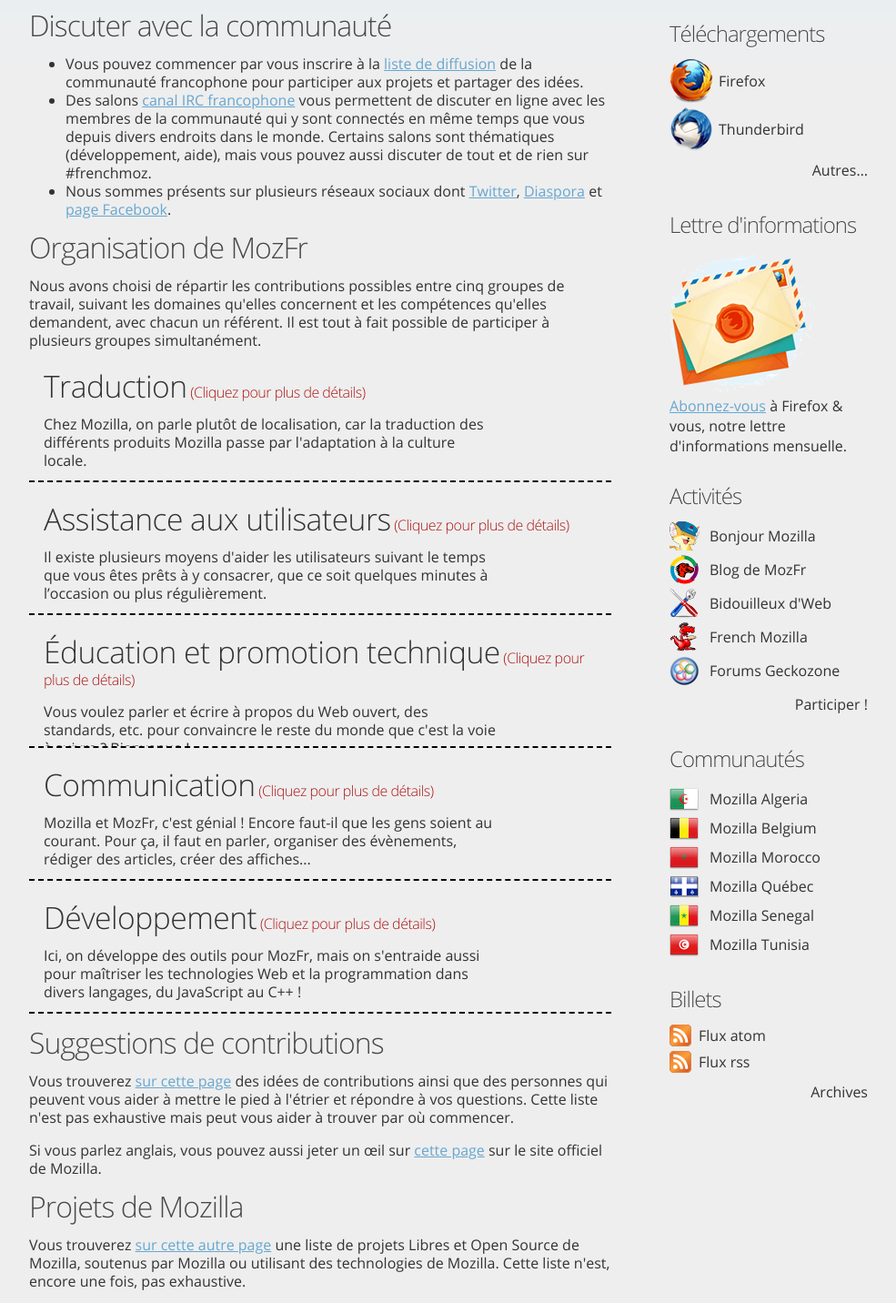
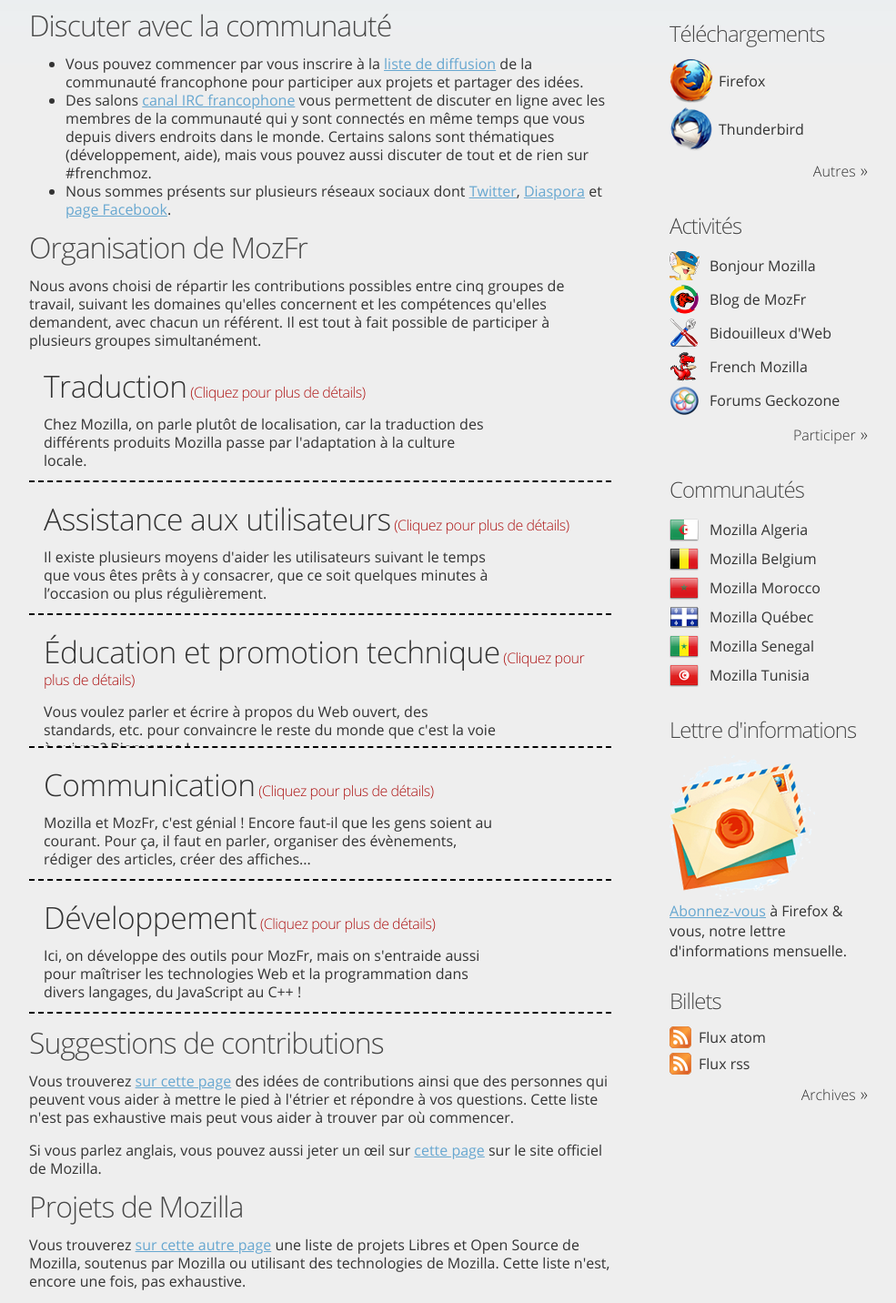
Before and after one commit to mozfr/www, a PHP site: page /participer in a window 1280 px wide. Shown: the part 381-1813 px from the top of the page at 91% size, without its empty margins (138-1123 px from the left). Run offline with PHP 8.4, Linux system fonts and the light colour scheme; data that the repository does not hold is empty; some libraries are stand-ins or nearby versions.

Commit message:
Sidebar fixes

```diff
--- a/custom/style/mozfr.css
+++ b/custom/style/mozfr.css
@@ -428,6 +428,12 @@ a:hover, a:focus, a:active { color: #4090c4; }
   transition: font-size, letter-spacing .5s linear;
 }
 
+.more a {
+  margin: 24px 0;
+  font: 1em/1 'Open Sans Light', "Lucida Sans", "Lucida Grande", "Lucida Sans Unicode", Verdana, sans-serif;
+  color
+}
+.more a:after { content: "\00A0\00BB"; font-size: 1.2em; }
 
 
 .small, small {
@@ -666,6 +672,11 @@ li#community-tn a {
   background-position: center left;
   background-image: url(icons/feed_24px.png); }
 
+/* Sidebar fixes for archive page*/
+#sidebar-people li a, #sidebar-syndicate li a {
+  display: inline;
+  padding-left: 0;
+}
 /*******************************************************************************
 /* #Articles
 *******************************************************************************/
--- a/custom/views/archive/sidebar.tpl.php
+++ b/custom/views/archive/sidebar.tpl.php
@@ -5,7 +5,7 @@
 <div id="sidebar" class="aside">
 
   <div class="section" id="sidebar-people">
-    <h2>People (<?php echo count($all_people); ?>)</h2>
+    <h2>Personnes (<?php echo count($all_people); ?>)</h2>
     <ul>
       <?php foreach ($all_people as $person) : ?>
       <li>
@@ -20,8 +20,8 @@
     </p>
   </div>
 
-  <div class="section">
-    <h2>Syndicate</h2>
+  <div id="sidebar-syndicate" class="section">
+    <h2>S'abonner</h2>
     <ul>
       <li><img src="custom/img/feed.png" alt="feed" height="12" width="12" />&nbsp;<a href="./atom.xml">Flux atom</a></li>
       <li><img src="custom/img/feed.png" alt="feed" height="12" width="12" />&nbsp;<a href="./rss.xml">Flux rss</a></li>
--- a/custom/views/default/sidebar.tpl.php
+++ b/custom/views/default/sidebar.tpl.php
@@ -53,18 +53,8 @@ function getTweets($screen_name, $nb_tweets=5, $timeout=3) {
         <a href="http://www.mozilla.org/fr/thunderbird/?from=mozfr">Thunderbird</a>
       </li>
       <li class="more">
-        <a href="http://frenchmozilla.org/downloads">Autres…</a>
+        <a href="http://frenchmozilla.org/downloads">Autres</a>
       </li>
-    </ul>
-  </div>
-
-  <div class="section">
-    <h2>Lettre d'informations</h2>
-    <ul id="newsletter">
-      <li id="newsletterlogo">
-        <a href="http://www.mozilla.org/fr/newsletter/"></a>
-      </li>
-      <a href="http://www.mozilla.org/fr/newsletter/">Abonnez-vous</a> à Firefox &amp; vous, notre lettre d'informations mensuelle.
     </ul>
   </div>
 
@@ -87,7 +77,7 @@ function getTweets($screen_name, $nb_tweets=5, $timeout=3) {
         <a href="http://forums.mozfr.org/" title="aide et support technique des utilisateurs Mozilla">Forums Geckozone</a>
       </li>
       <li class="more">
-        <a href="./participer">Participer&nbsp;!</a>
+        <a href="./participer">Participer</a>
       </li>
     </ul>
   </div>
@@ -117,6 +107,16 @@ function getTweets($screen_name, $nb_tweets=5, $timeout=3) {
   </div>
 
   <div class="section">
+    <h2>Lettre d'informations</h2>
+    <ul id="newsletter">
+      <li id="newsletterlogo">
+        <a href="http://www.mozilla.org/fr/newsletter/"></a>
+      </li>
+      <a href="http://www.mozilla.org/fr/newsletter/">Abonnez-vous</a> à Firefox &amp; vous, notre lettre d'informations mensuelle.
+    </ul>
+  </div>
+
+  <div class="section">
     <h2>Billets</h2>
     <ul>
       <li class="feed"><a href="./atom.xml">Flux atom</a></li>
```
